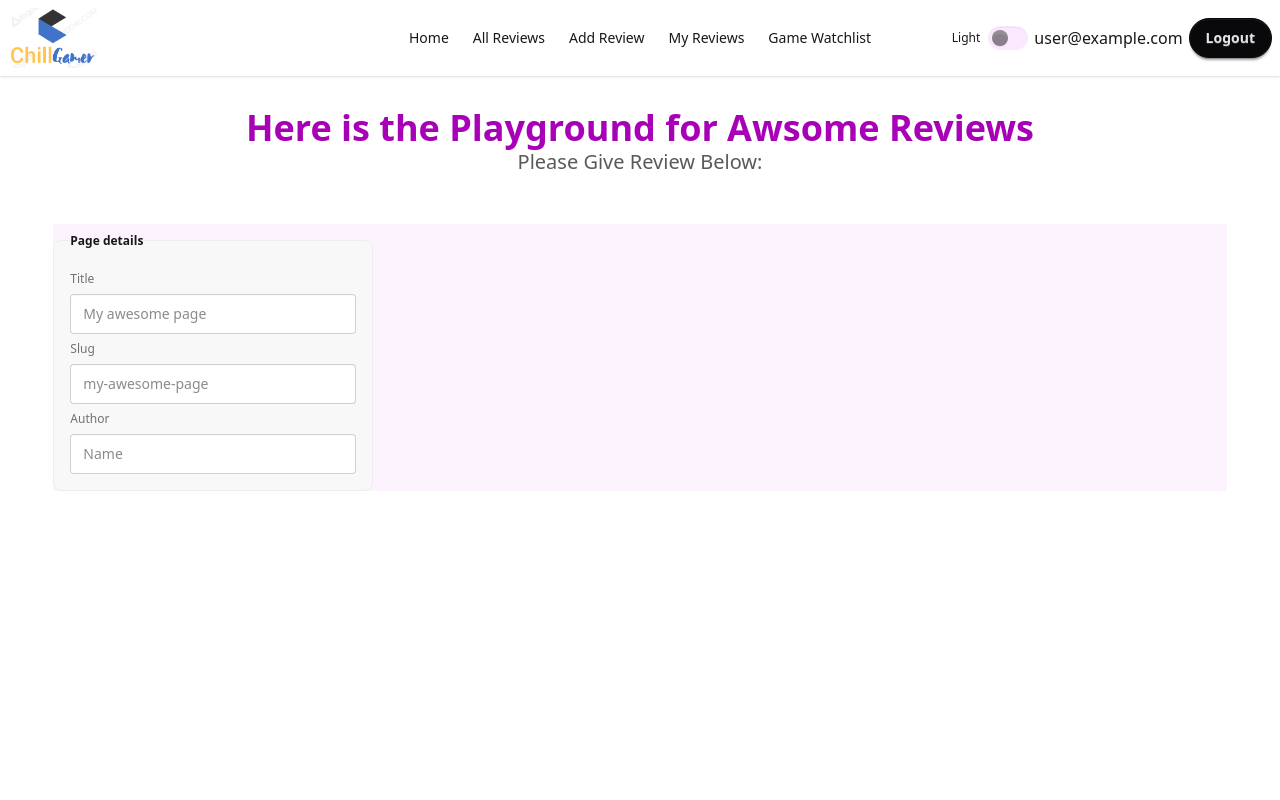
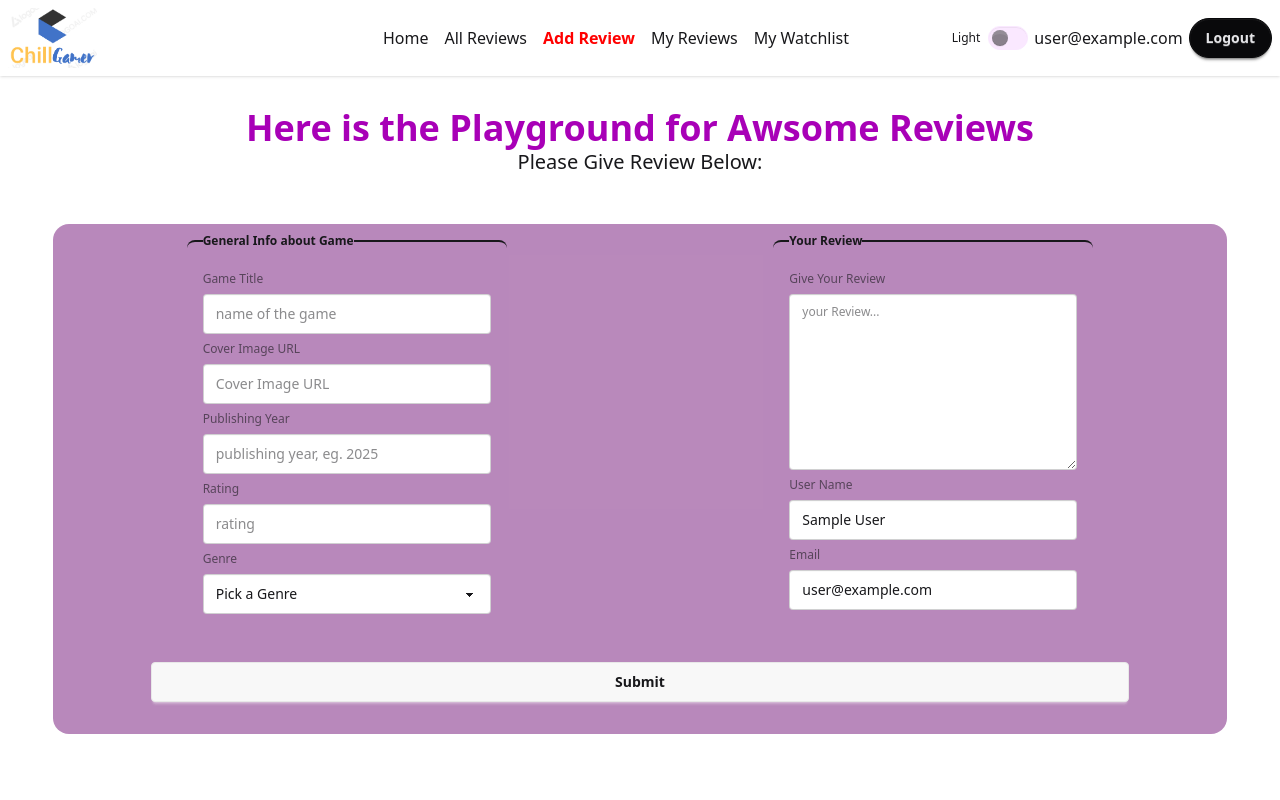
Before and after one commit to SubhaeSadeek/client-side-Bres9-A10, a React (Vite) app: page /addReview in a window 1280 px wide. Shown: the top 800 px of the page. Built offline with nearby package versions, Linux system fonts and the light colour scheme; no server answers; sample sign-in values are in the browser's storage.

Commit message:
add review ipmlementd with client, server, and Db connection

```diff
--- a/package.json
+++ b/package.json
@@ -18,6 +18,7 @@
     "react-dom": "^19.0.0",
     "react-hot-toast": "^2.5.2",
     "react-router-dom": "^7.5.0",
+    "sweetalert2": "^11.19.1",
     "tailwindcss": "^4.1.4"
   },
   "devDependencies": {
--- a/src/components/Navbar.jsx
+++ b/src/components/Navbar.jsx
@@ -20,19 +20,74 @@ const Navbar = () => {
 	const navigationLink = (
 		<>
 			<li>
-				<NavLink to={"/"}>Home</NavLink>
+				<NavLink
+					to={"/"}
+					style={({ isActive }) => {
+						return {
+							fontWeight: isActive ? "bold" : "",
+							color: isActive ? "red" : "",
+							marginRight: "1rem",
+						};
+					}}
+				>
+					Home
+				</NavLink>
 			</li>
 			<li>
-				<NavLink to={"/allReviews"}>All Reviews</NavLink>
+				<NavLink
+					to={"/allReviews"}
+					style={({ isActive }) => {
+						return {
+							fontWeight: isActive ? "bold" : "",
+							color: isActive ? "red" : "",
+							marginRight: "1rem",
+						};
+					}}
+				>
+					All Reviews
+				</NavLink>
 			</li>
 			<li>
-				<NavLink to={"/addReview"}>Add Review</NavLink>
+				<NavLink
+					to={"/addReview"}
+					style={({ isActive }) => {
+						return {
+							fontWeight: isActive ? "bold" : "",
+							color: isActive ? "red" : "",
+							marginRight: "1rem",
+						};
+					}}
+				>
+					Add Review
+				</NavLink>
 			</li>
 			<li>
-				<NavLink to={"/myReview"}>My Reviews</NavLink>
+				<NavLink
+					to={"/myReview"}
+					style={({ isActive }) => {
+						return {
+							fontWeight: isActive ? "bold" : "",
+							color: isActive ? "red" : "",
+							marginRight: "1rem",
+						};
+					}}
+				>
+					My Reviews
+				</NavLink>
 			</li>
 			<li>
-				<NavLink to={"/watchList"}>Game Watchlist</NavLink>
+				<NavLink
+					to={"/watchList"}
+					style={({ isActive }) => {
+						return {
+							fontWeight: isActive ? "bold" : "",
+							color: isActive ? "red" : "",
+							marginRight: "3rem",
+						};
+					}}
+				>
+					My Watchlist
+				</NavLink>
 			</li>
 		</>
 	);
@@ -69,7 +124,7 @@ const Navbar = () => {
 				</a>
 			</div>
 			<div className="navbar-center hidden lg:flex">
-				<ul className="menu menu-horizontal px-1">{navigationLink}</ul>
+				<ul className=" menu-horizontal px-1">{navigationLink}</ul>
 			</div>
 			<div className="navbar-end gap-1.5">
 				<ThemeToggle></ThemeToggle>
--- a/src/pages/AddReview.jsx
+++ b/src/pages/AddReview.jsx
@@ -1,25 +1,129 @@
+import { useContext } from "react";
+import Swal from "sweetalert2";
+import { AuthContext } from "../provider/AuthProvider";
+
 const AddReview = () => {
+	const { user } = useContext(AuthContext);
+	const addReviewHandler = (e) => {
+		e.preventDefault();
+		const title = e.target.gameTitle.value;
+		const image = e.target.imageURL.value;
+		const yearOfPublished = e.target.yearPublished.value;
+		const ratingOfGame = e.target.rating.value;
+		const genre = e.target.genre.value;
+		const review = e.target.review.value;
+
+		const addedReview = {
+			title,
+			image,
+			yearOfPublished,
+			ratingOfGame,
+			genre,
+			review,
+		};
+		console.log(addedReview);
+		fetch("http://localhost:5001/review", {
+			method: "POST",
+			headers: {
+				"content-type": "application/json",
+			},
+			body: JSON.stringify(addedReview),
+		})
+			.then((res) => res.json())
+			.then((data) => {
+				if (data.insertedId) {
+					Swal.fire({
+						title: "Success!",
+						text: "Coffee added successfully",
+						icon: "success",
+						confirmButtonText: "Ok",
+					});
+				}
+			});
+
+		e.target.reset();
+	};
+
 	return (
 		<div>
 			<h1 className="text-4xl font-semibold text-fuchsia-700 mt-8 text-center">
 				Here is the Playground for Awsome Reviews
 			</h1>
-			<h3 className="text-xl font-medium text-black/65 text-center">
+			<h3 className="text-xl font-medium text-center">
 				Please Give Review Below:
 			</h3>
-			<form action="" className="w-11/12 bg-fuchsia-100/50 mx-auto mt-12">
-				<fieldset className="fieldset bg-base-200 border-base-300 rounded-box w-xs border p-4">
-					<legend className="fieldset-legend">Page details</legend>
+			<form
+				onSubmit={addReviewHandler}
+				className="w-11/12  mx-auto mt-12 bg-fuchsia-900/50 mb-8 rounded-2xl"
+			>
+				<div className="flex justify-around">
+					<fieldset className="fieldset rounded-box w-xs border-t-2 p-4">
+						<legend className="fieldset-legend">General Info about Game</legend>
 
-					<label className="label">Title</label>
-					<input type="text" className="input" placeholder="My awesome page" />
+						<label className="label">Game Title</label>
+						<input
+							type="text"
+							className="input"
+							placeholder="name of the game"
+							name="gameTitle"
+						/>
+						<label className="label">Cover Image URL</label>
+						<input
+							type="text"
+							className="input"
+							placeholder="Cover Image URL"
+							name="imageURL"
+						/>
+						<label className="label">Publishing Year</label>
+						<input
+							type="text"
+							className="input"
+							placeholder="publishing year, eg. 2025"
+							name="yearPublished"
+						/>
+						<label className="label">Rating</label>
+						<input
+							type="number"
+							min="0"
+							max="10"
+							step="1"
+							className="input"
+							placeholder="rating"
+							name="rating"
+						/>
+						<label className="label">Genre</label>
+						<select defaultValue="Pick a Genre" className="select" name="genre">
+							<option disabled={true}>Pick a Genre</option>
+							<option>Action</option>
+							<option>RPG</option>
+							<option>Adventure</option>
+						</select>
+					</fieldset>
+					<fieldset className="fieldset rounded-box w-xs border-t-2 p-4">
+						<legend className="fieldset-legend">Your Review</legend>
 
-					<label className="label">Slug</label>
-					<input type="text" className="input" placeholder="my-awesome-page" />
+						<label className="label">Give Your Review</label>
+						<textarea
+							placeholder="your Review..."
+							className="textarea textarea-sm h-44"
+							name="review"
+						></textarea>
 
-					<label className="label">Author</label>
-					<input type="text" className="input" placeholder="Name" />
-				</fieldset>
+						<label className="label">User Name</label>
+						<input
+							type="text"
+							className="input"
+							value={user.displayName}
+							readOnly
+						/>
+
+						<label className="label">Email</label>
+						<input type="text" className="input" value={user.email} readOnly />
+					</fieldset>
+				</div>
+				<div className="flex justify-center py-8">
+					<button className="btn w-5/6">Submit</button>
+				</div>
 			</form>
 		</div>
 	);
```
Also changed, not shown: 1 other file (tests, documents, lock files or other folders).
